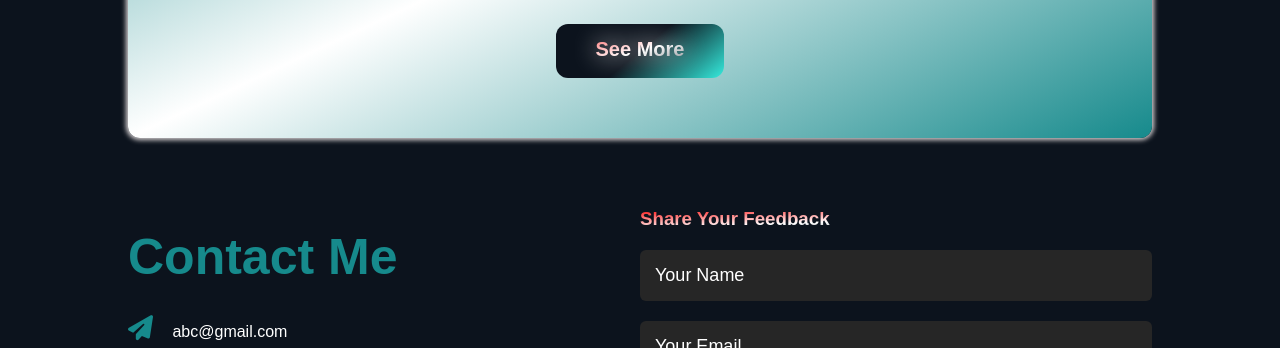
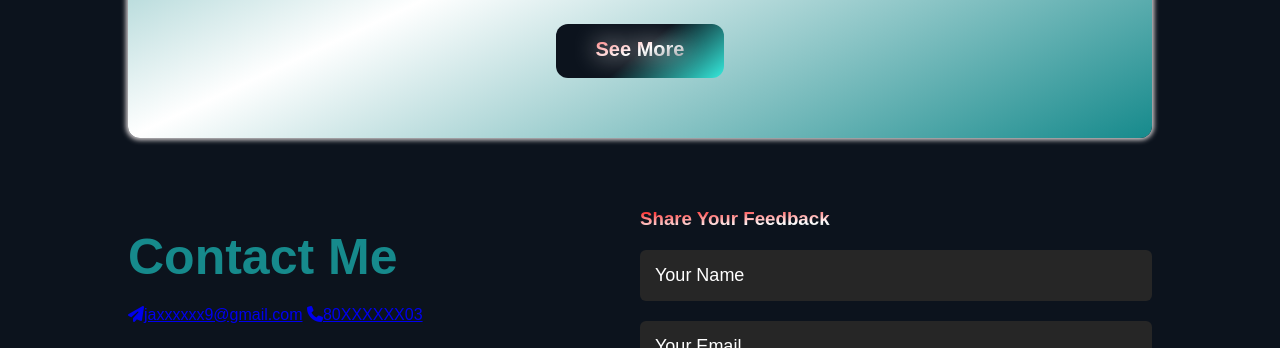
Before and after one commit to Jagats2224/my-portfolio, a plain HTML site: page index.html in a window 1280 px wide. Shown: the part 1849-2197 px from the top of the page. Drawn offline with Linux system fonts and the light colour scheme.

Commit message:
Update index.html

```diff
--- a/index.html
+++ b/index.html
@@ -267,34 +267,6 @@
 
                     </div>
                 </div>
-                <!-- <div class="design">
-                    <img src="Images/IMG20220113160658.jpg" alt="design">
-                    <div class="img-layer">
-                        <h3>Shopping Web</h3>
-                        <p>something like we are think or dream to buy. All are one click away from us. You can buy it
-                            on your hand. Just one step way.</p>
-                        <a href="#"><i class="fa-solid fa-up-right-from-square"></i></a>
-
-                    </div>
-                </div>
-                <div class="design">
-                    <img src="Images/pexels-railgunbreaker-31962880.jpg" alt="design">
-                    <div class="img-layer">
-                        <h3>Shopping Web</h3>
-                        <p>something like we are think or dream to buy. All are one click away from us. You can buy it
-                            on your hand. Just one step way.</p>
-                        <a href="#"><i class="fa-solid fa-up-right-from-square"></i></a>
-                    </div>
-                </div>
-                <div class="design">
-                    <img src="Images/professional_person-1.png" alt="design">
-                    <div class="img-layer">
-                        <h3>Shopping Web</h3>
-                        <p>something like we are think or dream to buy. All are one click away from us. You can buy it
-                            on your hand. Just one step way.</p>
-                        <a href="#"><i class="fa-solid fa-up-right-from-square"></i></a>
-                    </div>
-                </div> -->
             </div>
             <div class="btn-bg">
                 <a href="#" class="show-more-link">
@@ -313,8 +285,8 @@
             <div class="row">
                 <div class="contact-left">
                     <h1 class="sub-title">Contact Me</h1>
-                    <p><i class="fa-solid fa-paper-plane"></i> abc@gmail.com</p>
-                    <p><i class="fa-solid fa-phone"></i> 0123456789</p>
+                    <a href="mailto:jagats179@gmail.com"><i class="fa-solid fa-paper-plane"></i>jaxxxxxx9@gmail.com</a>
+                    <a href="tel:+918054651903"><i class="fa-solid fa-phone"></i>80XXXXXX03</a>
                     <div class="social-icon">
                         <a href="#facebook"><i class="fa-brands fa-square-facebook"></i></a>
                         <a href="#facebook"><i class="fa-brands fa-square-instagram"></i></a>
```
